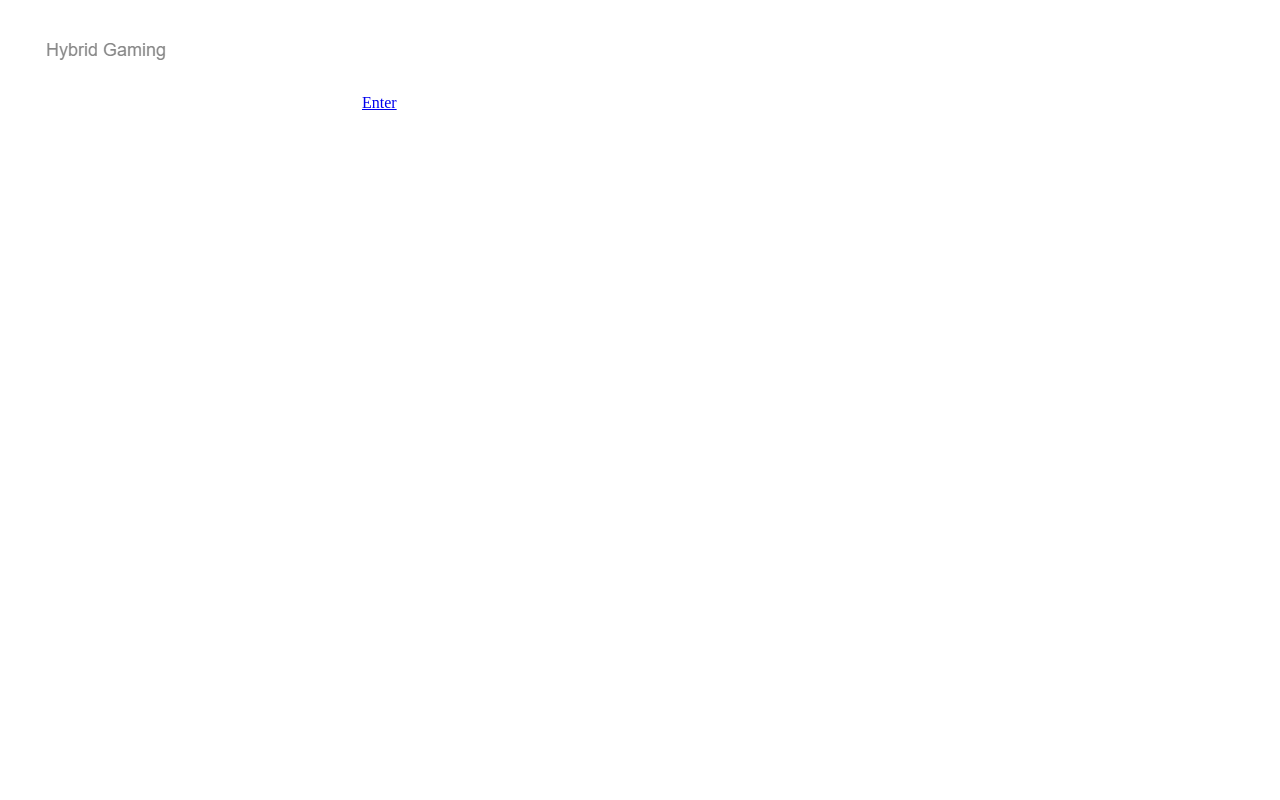
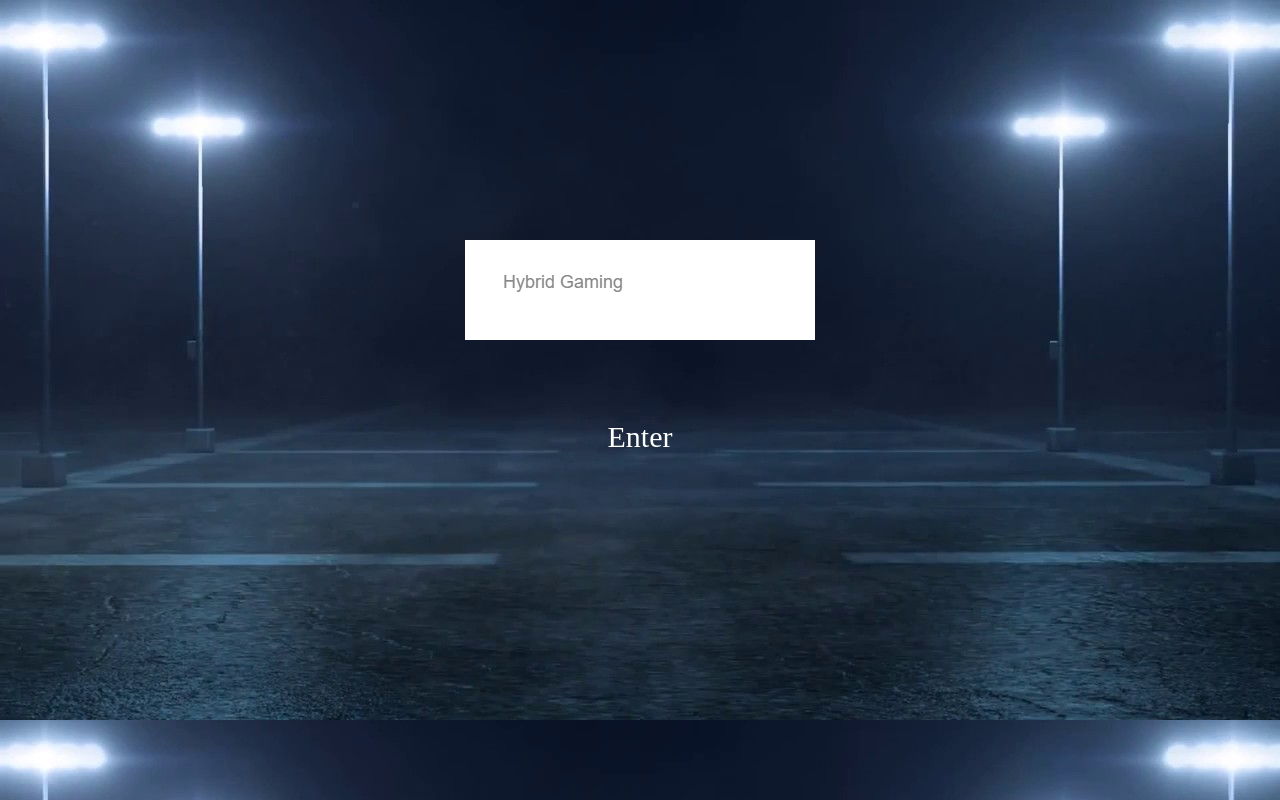
Before and after one commit to YouthD48/CodingSchoolWinter2019, a plain HTML site: page splash.html in a window 1280 px wide. Drawn offline with Linux system fonts and the light colour scheme.

Commit message:
Update splash.html

```diff
--- a/splash.html
+++ b/splash.html
@@ -1,5 +1,25 @@
 <html>
 <head>
+  <style>
+    body{
+    background-image: url("splash-bg.jpg");
+    }
+    .splash{
+      text-align: center;
+      margin-top: 30vh;
+    }
+    .enter-button{
+      margin-top: 10vh;
+      display: block;
+      color: white;
+      text-decoration: none;
+      font-size: 30px;
+    }
+    .enter-button:hover{
+    color: red;
+    cursor: pointer;
+    }
+  </style>
 </head>
 <body>
 <div class="splash">
```
